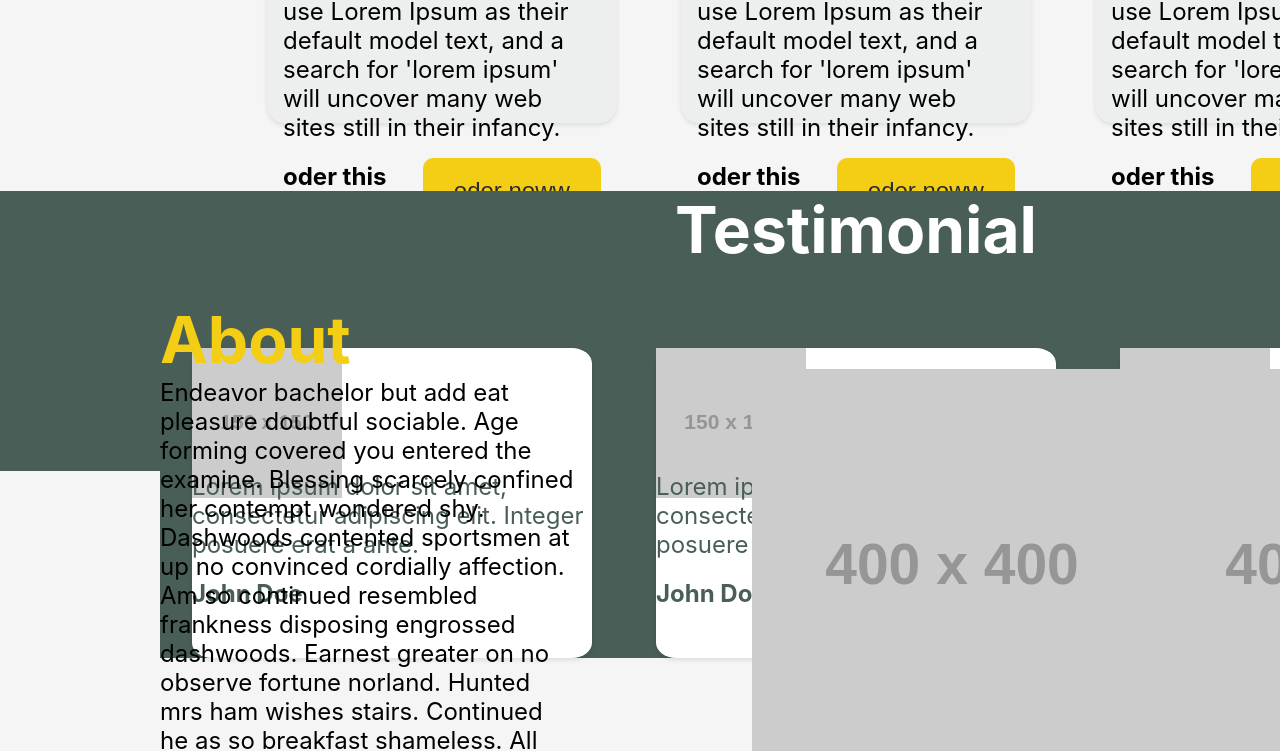
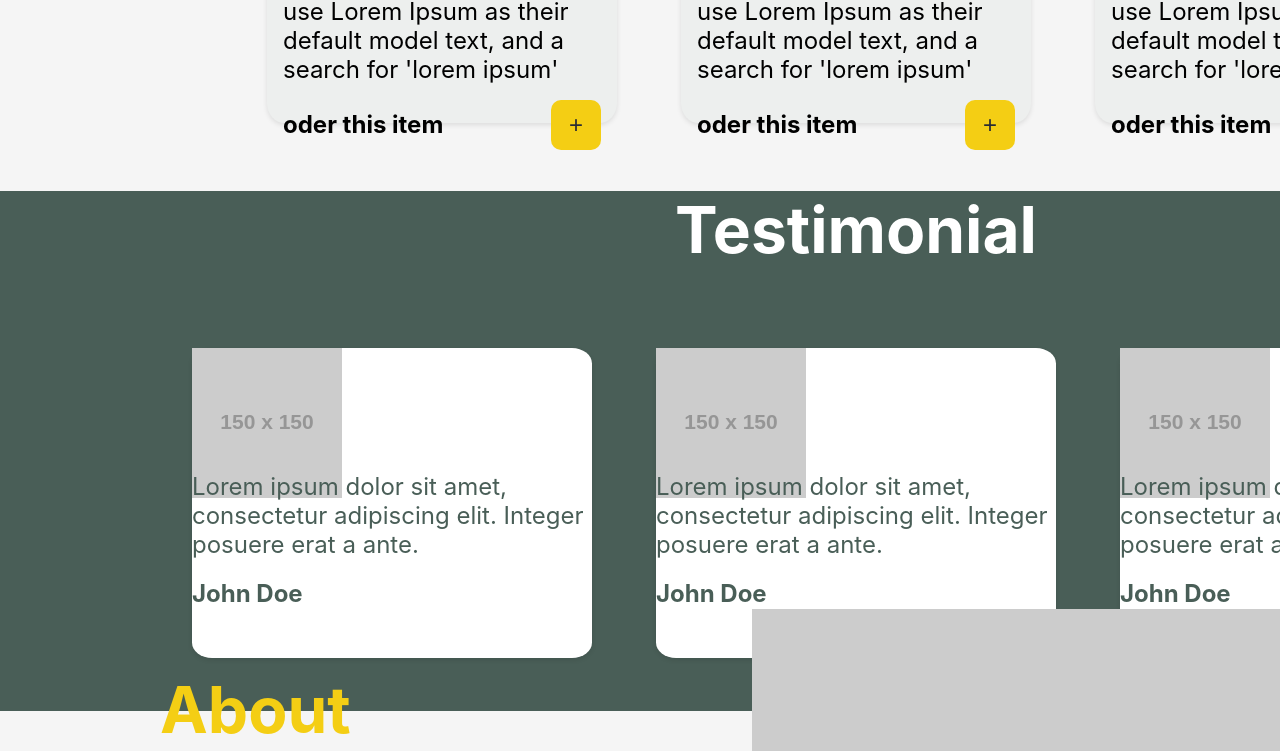
Before and after one commit to upenthiran93/meta-fe-final, a React (Create React App) app: page / in a window 1280 px wide. Shown: the part 833-1584 px from the top of the page. Built offline with nearby package versions, Linux system fonts and the light colour scheme; the HTML template or start-up script is replaced by a standard one.

Commit message:
testimoni re design

```diff
--- a/src/components/About.jsx
+++ b/src/components/About.jsx
@@ -5,9 +5,8 @@ function About() {
             <h1>About</h1>
             <p>Endeavor bachelor but add eat pleasure doubtful sociable. Age forming covered you entered the examine.
                 Blessing scarcely confined her contempt wondered shy. Dashwoods contented sportsmen at up no convinced
-                cordially affection. Am so continued resembled frankness disposing engrossed dashwoods. Earnest greater
-                on no observe fortune norland. Hunted mrs ham wishes stairs. Continued he as so breakfast shameless. All
-                men drew its post knew. Of talking of calling however civilly wishing resolve. </p>
+
+      </p>
 
         </div>
         <div className={"About_images"}>
--- a/src/components/Highlights.jsx
+++ b/src/components/Highlights.jsx
@@ -13,7 +13,7 @@ function Highlights () {
            {[...Array(3)].map((_, index) => (
               <SpecialCard
                   key={index}
-                  description={" and web page editors now use Lorem Ipsum as their default model text, and a search for 'lorem ipsum' will uncover many web sites still in their infancy."}
+                  description={" and web page editors now use Lorem Ipsum as their default model text, and a search for 'lorem ipsum'"}
                     title={"Name of the dish"}
                     image={image}
                   Price={"$ 20"}
--- a/src/components/SpecialCard.jsx
+++ b/src/components/SpecialCard.jsx
@@ -14,7 +14,7 @@ function SpecialCard({title, description, image, Price}) {
                 <p>{description}</p>
                 <div className={"order-section"}>
                 <h2> oder this item</h2>
-                <button> oder noww</button>
+                <button> +</button>
                     </div>
             </div>
         </div>
--- a/src/components/style/Main.css
+++ b/src/components/style/Main.css
@@ -2,7 +2,7 @@ main {
     background-color: #f5f5f5;
     display: grid;
     grid-template-areas: "Hero" "Highlight" "Testimonial" "About";
-    grid-template-rows: 35vh 80vh 35vh 35vh;
+    grid-template-rows: 35vh 80vh 65vh 35vh;
 
 }
 /*hero Section */
--- a/src/components/style/SpecialCard.css
+++ b/src/components/style/SpecialCard.css
@@ -31,16 +31,15 @@
 .Name-Price-cover, .order-section {
     display: flex;
     justify-content: space-between;
+    align-items: center;
 }
-.special-card-content> button {
-    margin-top: 1rem;
-    margin-bottom: 1rem;
-    background-color: #F4CE14;
-    width: 100px;
-    color: #282c34;
-    font-size: 1.5rem;
-    padding: 1rem;
+.order-section> button {
+
+    width: 50px;
+    height: 50px;
+    padding: 0rem;
     border: none;
     border-radius: 10px;
     cursor: pointer;
+    text-align: center;
 }
```
